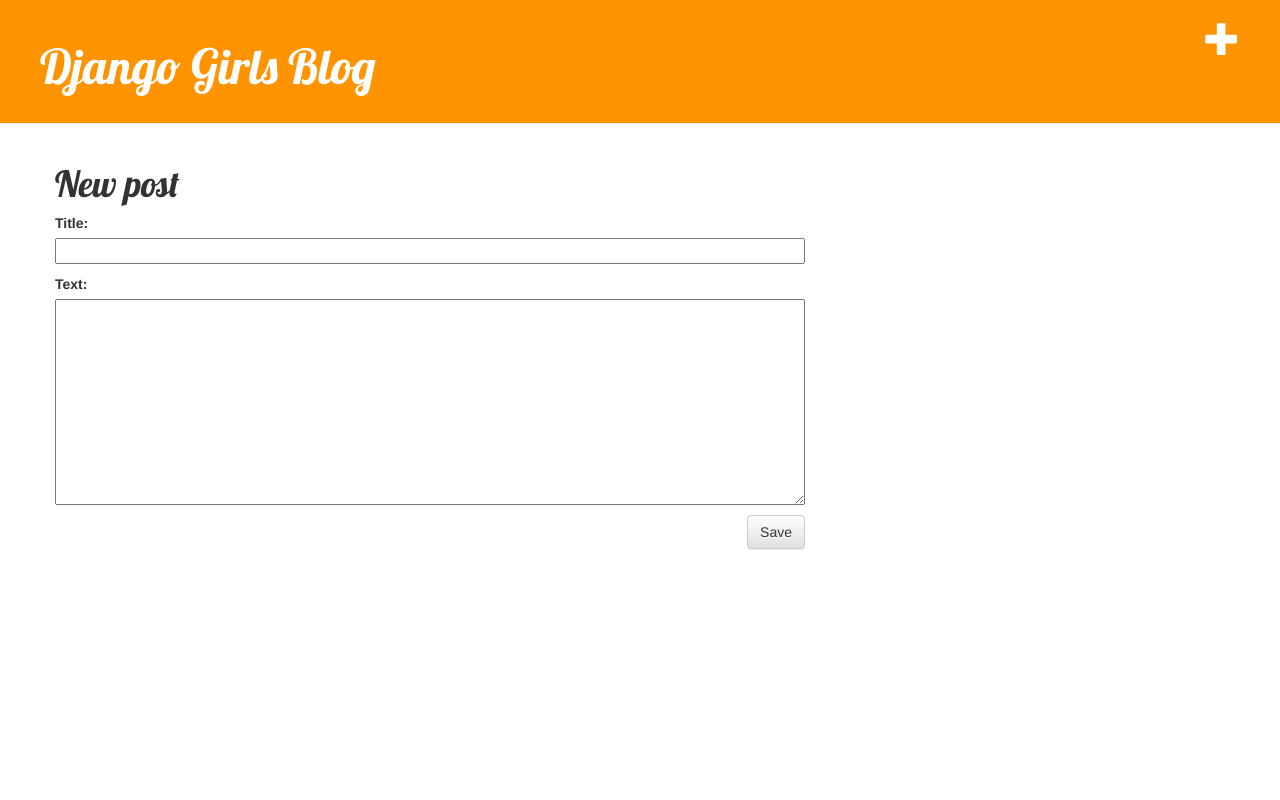
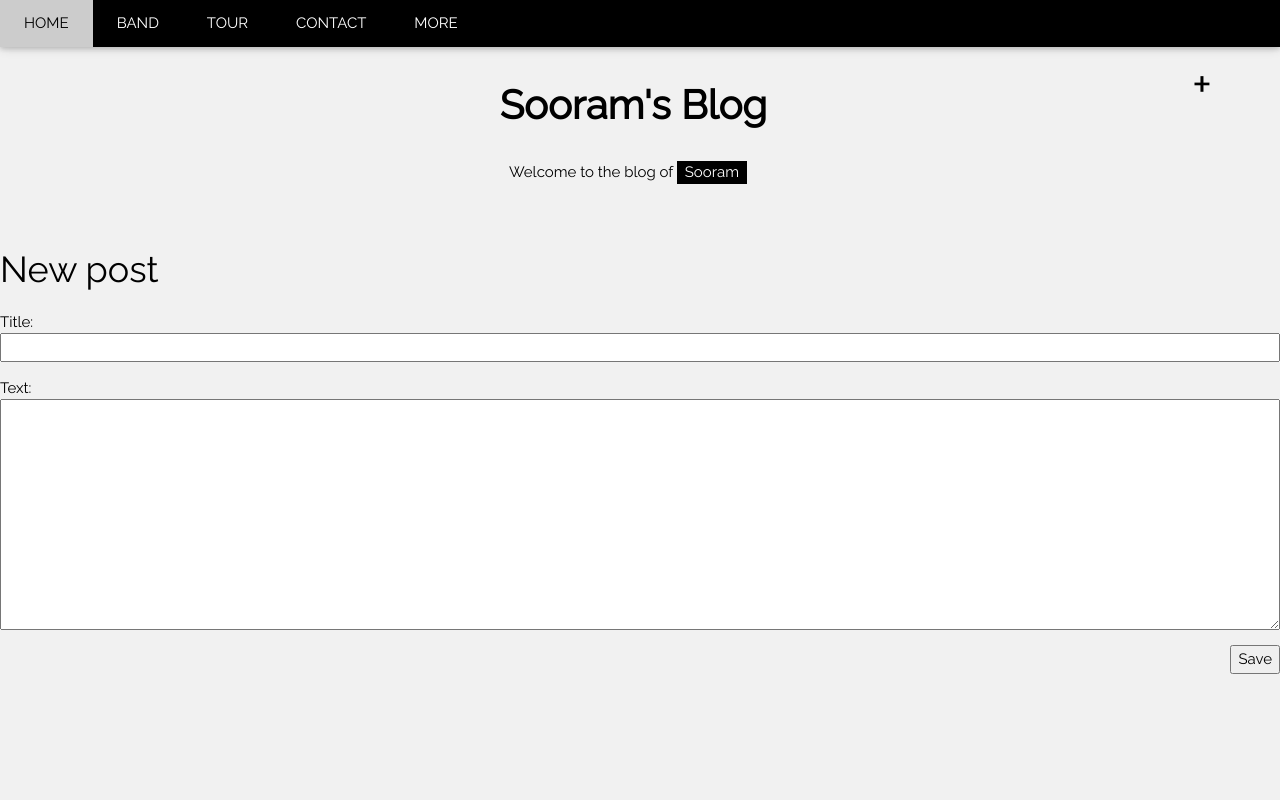
Before and after one commit to Sooram/my-first-blog, a Django app: page /post/new/ in a window 1280 px wide. Run offline with Django 3.2, Linux system fonts and the light colour scheme; the visitor is signed in with stand-in values (Sample User, id 1); some libraries are stand-ins or nearby versions.

Commit message:
Changed templates and styles

```diff
--- a/blog/static/css/blog.css
+++ b/blog/static/css/blog.css
@@ -1,25 +1,32 @@
-.page-header {
-    background-color: #ff9400;
-    margin-top: 0;
-    padding: 20px 20px 20px 40px;
+.page-header h1, .page-header h1 a, .page-header h1 a:visited, .page-header h1 a:active {
+    color: black;
+    font-size: 30pt;
+    text-decoration: none;
+    margin: 20pt;
+    padding-top: 20pt;
 }
 
-.page-header h1, .page-header h1 a, .page-header h1 a:visited, .page-header h1 a:active {
-    color: #ffffff;
-    font-size: 36pt;
-    text-decoration: none;
+.page-header {
+    text-align: center;
+    margin: 36pt;
 }
 
-.content {
-    margin-left: 40px;
+.page-header p {
+    padding-right: 18pt;
 }
 
-h1, h2, h3, h4 {
+/*.content {
+    margin-left: 40px;
+}*/
+
+/*h1, h2, h3, h4 {
     font-family: 'Lobster', cursive;
-}
+}*/
 
 .date {
     color: #828282;
+    text-align: right;
+    padding-top: 10pt;
 }
 
 .save {
@@ -30,11 +37,18 @@ h1, h2, h3, h4 {
     width: 100%;
 }
 
-.top-menu, .top-menu:hover, .top-menu:visited {
-    color: #ffffff;
+.top-menu, .top-menu:visited {
+    color: black;
     float: right;
-    font-size: 26pt;
+    font-size: 36pt;
     margin-right: 20px;
+    text-decoration: none;
+}
+
+
+.top-menu:hover {
+    color: #A9AAAB;
+    text-shadow: 1px 1px black;
 }
 
 .post {
@@ -44,3 +58,17 @@ h1, h2, h3, h4 {
 .post h1 a, .post h1 a:visited {
     color: #000000;
 }
+
+a.more-button:link, a.more-button:visited {
+    border-style: solid;
+    border-color: #B3B5B5;
+    border-width: 1pt;
+    padding: 14px 25px;
+    text-align: center;
+    text-decoration: none;
+    display: inline-block;
+}
+
+a.more-button:hover, a.more-button:active {
+    background-color: #B3B5B5;
+}
--- a/blog/templates/blog/base.html
+++ b/blog/templates/blog/base.html
@@ -1,19 +1,67 @@
 {% load staticfiles %}
 <html>
     <head>
-        <title>Django Girls blog</title>
-        <link rel="stylesheet" href="//maxcdn.bootstrapcdn.com/bootstrap/3.2.0/css/bootstrap.min.css">
-        <link rel="stylesheet" href="//maxcdn.bootstrapcdn.com/bootstrap/3.2.0/css/bootstrap-theme.min.css">
-        <link href='//fonts.googleapis.com/css?family=Lobster&subset=latin,latin-ext' rel='stylesheet' type='text/css'>
+        <title>Sooram's blog</title>
+        <meta charset="UTF-8">
+        <meta name="viewport" content="width=device-width, initial-scale=1">
+        <!-- <link rel="stylesheet" href="//maxcdn.bootstrapcdn.com/bootstrap/3.2.0/css/bootstrap.min.css"> -->
+        <!-- <link rel="stylesheet" href="//maxcdn.bootstrapcdn.com/bootstrap/3.2.0/css/bootstrap-theme.min.css"> -->
+        <!-- <link href='//fonts.googleapis.com/css?family=Lobster&subset=latin,latin-ext' rel='stylesheet' type='text/css'> -->
         <link rel="stylesheet" href="{% static 'css/blog.css' %}">
+        <link rel="stylesheet" href="https://www.w3schools.com/w3css/4/w3.css">
+        <link rel="stylesheet" href="https://fonts.googleapis.com/css?family=Raleway">
+        <style>
+        body,h1,h2,h3,h4,h5 {font-family: "Raleway", sans-serif}
+        </style>
     </head>
-    <body>
+
+    <body class="w3-light-grey">
+        <!-- Navbar -->
+        <div class="w3-top">
+          <div class="w3-bar w3-black w3-card-2">
+            <a class="w3-bar-item w3-button w3-padding-large w3-hide-medium w3-hide-large w3-right" href="javascript:void(0)" onclick="myFunction()" title="Toggle Navigation Menu"><i class="fa fa-bars"></i></a>
+            <a href="#" class="w3-bar-item w3-button w3-padding-large">HOME</a>
+            <a href="#band" class="w3-bar-item w3-button w3-padding-large w3-hide-small">BAND</a>
+            <a href="#tour" class="w3-bar-item w3-button w3-padding-large w3-hide-small">TOUR</a>
+            <a href="#contact" class="w3-bar-item w3-button w3-padding-large w3-hide-small">CONTACT</a>
+            <div class="w3-dropdown-hover w3-hide-small">
+              <button class="w3-padding-large w3-button" title="More">MORE <i class="fa fa-caret-down"></i></button>
+              <div class="w3-dropdown-content w3-bar-block w3-card-4">
+                <a href="#" class="w3-bar-item w3-button">Merchandise</a>
+                <a href="#" class="w3-bar-item w3-button">Extras</a>
+                <a href="#" class="w3-bar-item w3-button">Media</a>
+              </div>
+            </div>
+            <a href="javascript:void(0)" class="w3-padding-large w3-hover-red w3-hide-small w3-right"><i class="fa fa-search"></i></a>
+          </div>
+        </div>
+
+        <!-- Navbar on small screens -->
+        <div id="navDemo" class="w3-bar-block w3-black w3-hide w3-hide-large w3-hide-medium w3-top" style="margin-top:46px">
+          <a href="#band" class="w3-bar-item w3-button w3-padding-large">BAND</a>
+          <a href="#tour" class="w3-bar-item w3-button w3-padding-large">TOUR</a>
+          <a href="#contact" class="w3-bar-item w3-button w3-padding-large">CONTACT</a>
+          <a href="#" class="w3-bar-item w3-button w3-padding-large">MERCH</a>
+        </div>
+
+
+
+        <!-- w3-content defines a container for fixed size centered content,
+        and is wrapped around the whole page content, except for the footer in this example -->
+        <div class="w3-content" style="max-width:1400px">
+
+        <!-- Header -->
         <div class="page-header">
             {% if user.is_authenticated %}
-                <a href="{% url 'post_new' %}" class="top-menu"><span class="glyphicon glyphicon-plus"></span></a>
+            <a href="{% url 'post_new' %}" class="top-menu">+</a>
             {% endif %}
-            <h1><a href="/">Django Girls Blog</a></h1>
+            <h1><b><a href="/">Sooram's Blog</a></b></h1>
+            <p>Welcome to the blog of <span class="w3-tag">Sooram</span></p>
         </div>
+
+        <!-- Grid -->
+        <div class="w3-row">
+
         <div class="content container">
             <div class="row">
                 <div class="col-md-8">
@@ -22,5 +70,11 @@
                 </div>
             </div>
         </div>
+
+        <!-- END GRID -->
+        </div><br>
+
+        <!-- END w3-content -->
+        </div>
     </body>
 </html>
```
Also changed, not shown: blog/templates/blog/post_list.html (+40 -7 lines).
